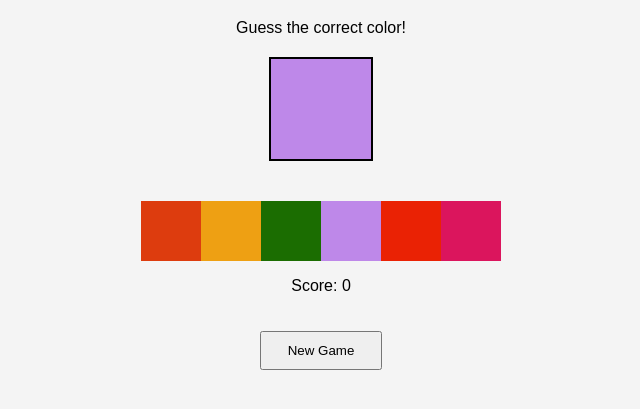
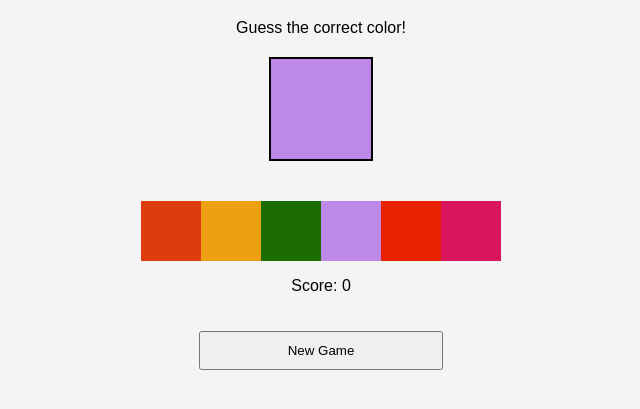
Before and after one commit to ChichebeJohn/color-game, a plain HTML site: page index.html in a window 1280 px wide. Shown: the part 89-498 px from the top of the page, without its empty margins (319-959 px from the left). Drawn offline with Linux system fonts and the light colour scheme.

Commit message:
button style update

```diff
--- a/styles.css
+++ b/styles.css
@@ -33,8 +33,8 @@ button {
   margin-top: 20px;
   padding: 10px 20px;
   cursor: pointer;
-  width: 10%;
-  height: 5%;
+  width: 20%;
+  height: 10%;
 }
 
 .correct {
```
